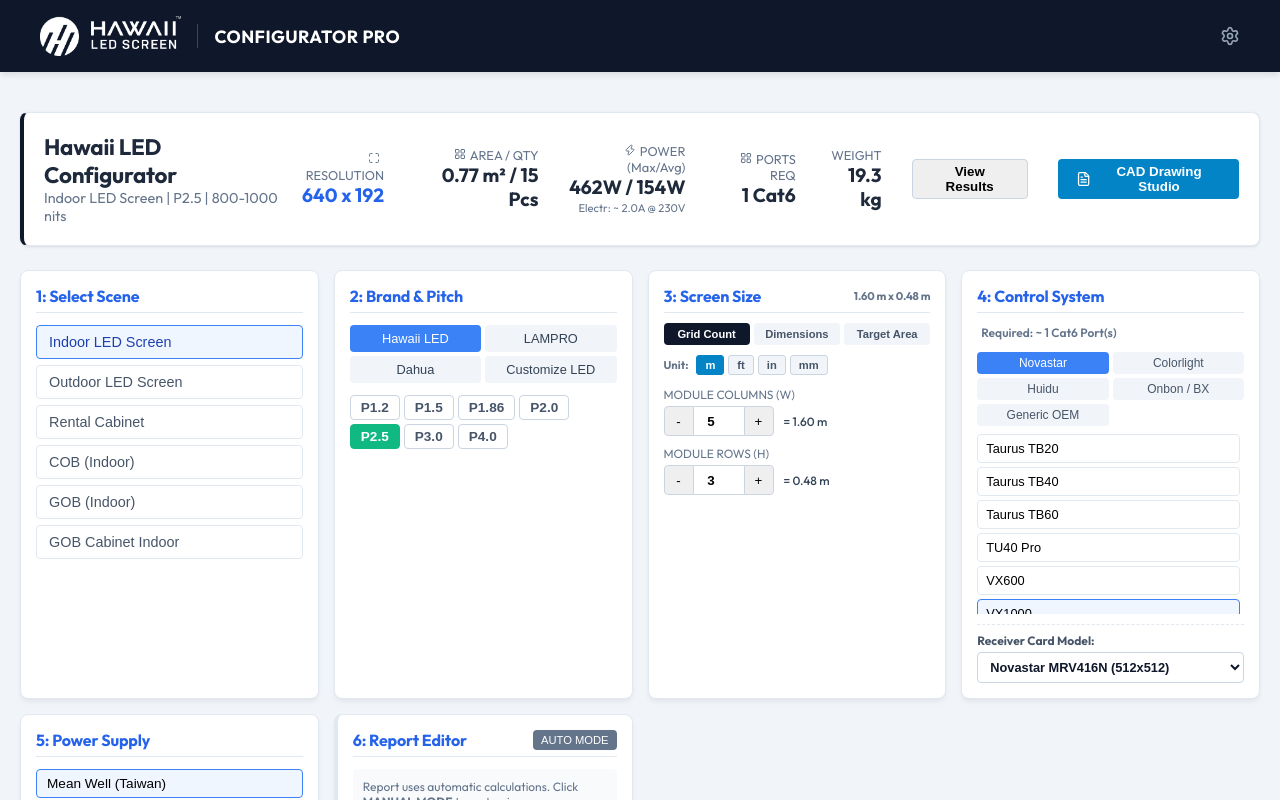
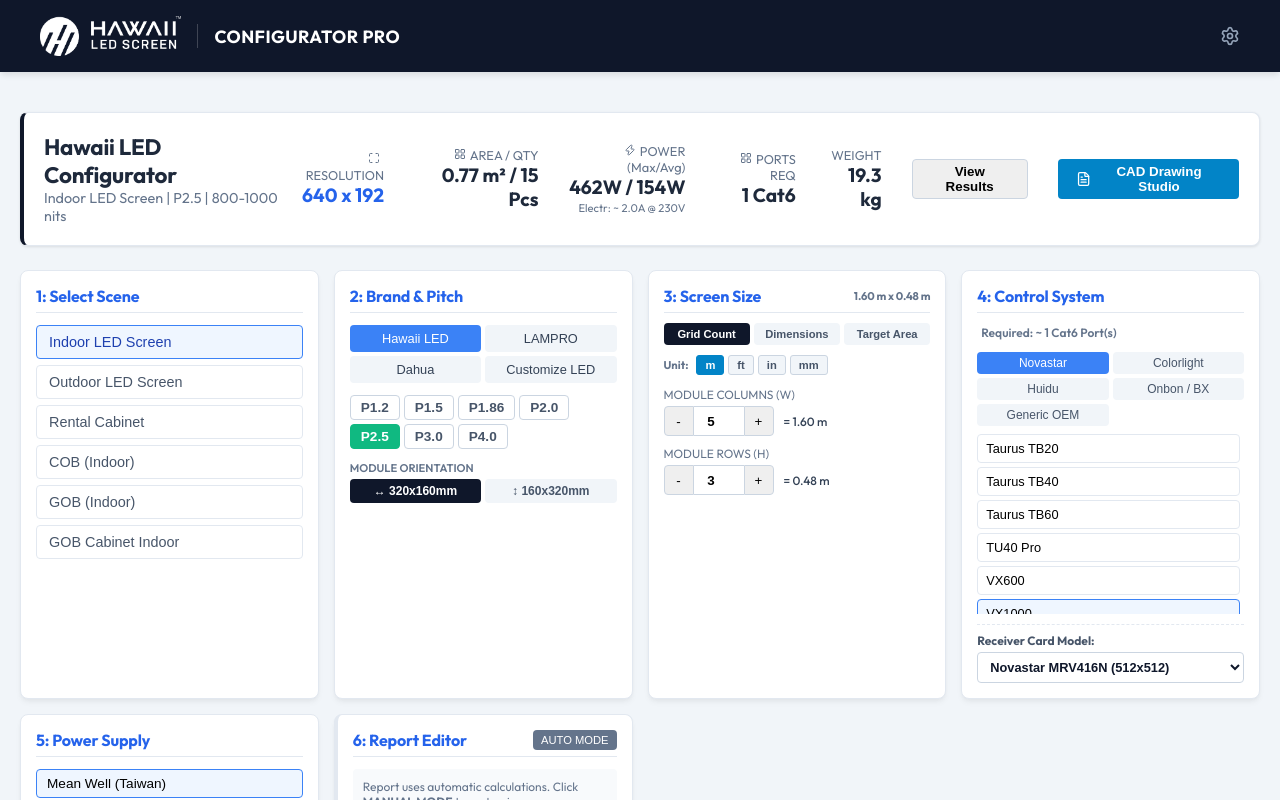
Before and after one commit to tech730/Hawaii-LED-CatLog, a React (Vite) app: page /#/ in a window 1280 px wide. Shown: the top 800 px of the page. Built offline with nearby package versions, Linux system fonts and the light colour scheme.

Commit message:
Add Module Orientation selector (Horizontal 320x160mm vs Vertical 160x320mm)

```diff
--- a/src/components/ScreenDrawingStudio.tsx
+++ b/src/components/ScreenDrawingStudio.tsx
@@ -318,7 +318,7 @@
         {/* Stepped Leader Callouts */}
         <line x1="160" y1="215" x2="160" y2="171" stroke={theme.textMain} strokeWidth="1" markerEnd={`url(#arrowTop_${theme.bg.replace('#','')})`} />
         <text x="160" y="232" textAnchor="middle" fill={theme.textMain} fontSize="12.5" fontWeight="500">
-          P{props.pitch} LED Module ({unitWidthMm}mm)
+          P{props.pitch} LED Module ({unitWidthMm}x{unitHeightMm}mm)
         </text>
 
         <line x1="300" y1="255" x2="300" y2="157" stroke={theme.textMain} strokeWidth="1" markerEnd={`url(#arrowTop_${theme.bg.replace('#','')})`} />
--- a/src/pages/Dashboard.tsx
+++ b/src/pages/Dashboard.tsx
@@ -131,9 +131,11 @@
   // Measurement & Sizing State
   type MeasurementUnit = 'm' | 'ft' | 'in' | 'mm';
   type SizingMode = 'module_count' | 'dimensions' | 'target_area';
+  type ModuleOrientation = 'horizontal' | 'vertical';
 
   const [measurementUnit, setMeasurementUnit] = useState<MeasurementUnit>('m');
   const [sizingMode, setSizingMode] = useState<SizingMode>('module_count');
+  const [moduleOrientation, setModuleOrientation] = useState<ModuleOrientation>('horizontal');
   const [targetWidthInput, setTargetWidthInput] = useState<string>('1.6');
   const [targetHeightInput, setTargetHeightInput] = useState<string>('0.48');
   const [targetAreaInput, setTargetAreaInput] = useState<string>('0.77');
@@ -275,14 +277,14 @@
   const isRental = activeSceneId === 'rental';
   const isGobCabinet = activeSceneId === 'gob_cabinet';
 
-  let unitW = 0.32;
-  let unitH = 0.16;
+  let unitW = moduleOrientation === 'vertical' ? 0.16 : 0.32;
+  let unitH = moduleOrientation === 'vertical' ? 0.32 : 0.16;
   if (isRental) {
     unitW = 0.5;
     unitH = 0.5;
   } else if (isGobCabinet) {
-    unitW = 0.6; // 600mm
-    unitH = 0.3375; // 337.5mm
+    unitW = moduleOrientation === 'vertical' ? 0.3375 : 0.6; // 600mm or 337.5mm
+    unitH = moduleOrientation === 'vertical' ? 0.6 : 0.3375;
   }
 
   const totalWidth = (widthCols * unitW).toFixed(2);
@@ -369,7 +371,11 @@
     { id: '12', group: 'p2', category: 'Heat', label: 'Heat Output', value: `${heatTyp} / ${heatMax}`, unit: 'BTU/h' },
   ];
 
-  const panelSpec = isRental ? '500x500mm' : (isGobCabinet ? '600x337.5mm' : '320x160mm');
+  const panelSpec = isRental
+    ? '500x500mm'
+    : (isGobCabinet
+      ? (moduleOrientation === 'vertical' ? '337.5x600mm' : '600x337.5mm')
+      : (moduleOrientation === 'vertical' ? '160x320mm' : '320x160mm'));
   const panelTypeStr = isRental ? 'Rental' : (isGobCabinet ? 'GOB Cabinet' : (isOutdoor ? 'Outdoor' : 'Indoor'));
 
   const receivingCardModelStr = isGobCabinet ? 'Novastar' : activeCard.model;
@@ -402,7 +408,7 @@
       setCustomParams(getDefaultParams());
       setCustomBOM(getDefaultBOM());
     }
-  }, [activeSceneId, activeBrand, activePitch, widthCols, heightRows, activeProcessor, activePower, activeCard, measurementUnit, isReportCustomized]);
+  }, [activeSceneId, activeBrand, activePitch, widthCols, heightRows, activeProcessor, activePower, activeCard, measurementUnit, moduleOrientation, isReportCustomized]);
   const SimulatorVisual = (
     <div style={{ position: 'relative', display: 'flex', alignItems: 'center', justifyContent: 'center', width: '100%', minHeight: '400px' }}>
 
@@ -740,6 +746,55 @@
               </button>
             ))}
           </div>
+
+          {/* Module Orientation Control */}
+          {!isRental && (
+            <div style={{ marginTop: '12px' }}>
+              <label style={{ fontSize: '0.7rem', color: '#64748b', display: 'block', marginBottom: '4px', fontWeight: '600' }}>
+                MODULE ORIENTATION
+              </label>
+              <div style={{ display: 'grid', gridTemplateColumns: '1fr 1fr', gap: '4px' }}>
+                <button
+                  onClick={() => {
+                    setModuleOrientation('horizontal');
+                    if (sizingMode === 'dimensions') handleDimensionsChange(targetWidthInput, targetHeightInput, measurementUnit, 0.32, 0.16);
+                    else if (sizingMode === 'target_area') handleTargetAreaChange(targetAreaInput, targetRatio, measurementUnit, 0.32, 0.16);
+                  }}
+                  style={{
+                    padding: '5px',
+                    fontSize: '0.75rem',
+                    fontWeight: '600',
+                    background: moduleOrientation === 'horizontal' ? '#0f172a' : '#f1f5f9',
+                    color: moduleOrientation === 'horizontal' ? '#fff' : '#475569',
+                    border: 'none',
+                    borderRadius: '4px',
+                    cursor: 'pointer'
+                  }}
+                >
+                  ↔ 320x160mm
+                </button>
+                <button
+                  onClick={() => {
+                    setModuleOrientation('vertical');
+                    if (sizingMode === 'dimensions') handleDimensionsChange(targetWidthInput, targetHeightInput, measurementUnit, 0.16, 0.32);
+                    else if (sizingMode === 'target_area') handleTargetAreaChange(targetAreaInput, targetRatio, measurementUnit, 0.16, 0.32);
+                  }}
+                  style={{
+                    padding: '5px',
+                    fontSize: '0.75rem',
+                    fontWeight: '600',
+                    background: moduleOrientation === 'vertical' ? '#0f172a' : '#f1f5f9',
+                    color: moduleOrientation === 'vertical' ? '#fff' : '#475569',
+                    border: 'none',
+                    borderRadius: '4px',
+                    cursor: 'pointer'
+                  }}
+                >
+                  ↕ 160x320mm
+                </button>
+              </div>
+            </div>
+          )}
         </div>
 
         {/* Panel 3: Size & Measurement Type */}
```
